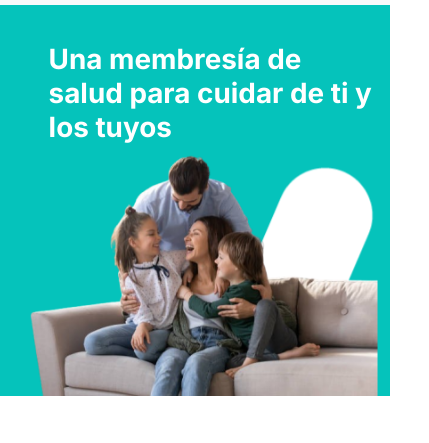
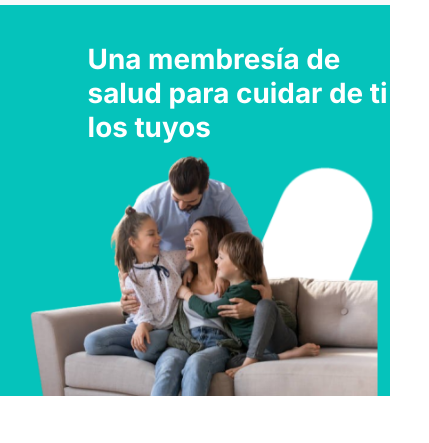
Before and after one commit to mjoynermx/Salud-Livit, a plain HTML site: page index.html in a window 390 px wide. Shown: the part 136-579 px from the top of the page, 429 px wide, since content can reach past the window. Drawn offline with nearby package versions, Linux system fonts and the light colour scheme.

Commit message:
Update styles.css

```diff
--- a/css/styles.css
+++ b/css/styles.css
@@ -219,13 +219,13 @@ margin-left: 10%;
 @media (max-width: 575.98px){
   .copyContainer{
     width: max-content;
-    margin-right: 5px;
+    margin-left: 10%;
   }
 }
 
 @media (max-width: 767.98px){
   .copyContainer{
     width: max-content;
-
+    margin-left: 10%;
   }
 }
```
